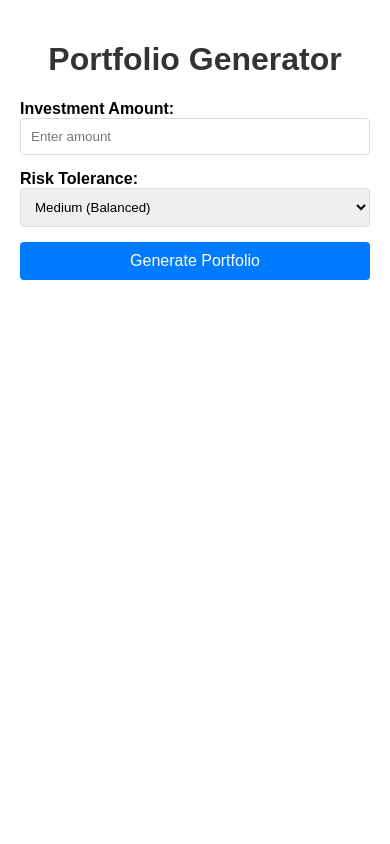
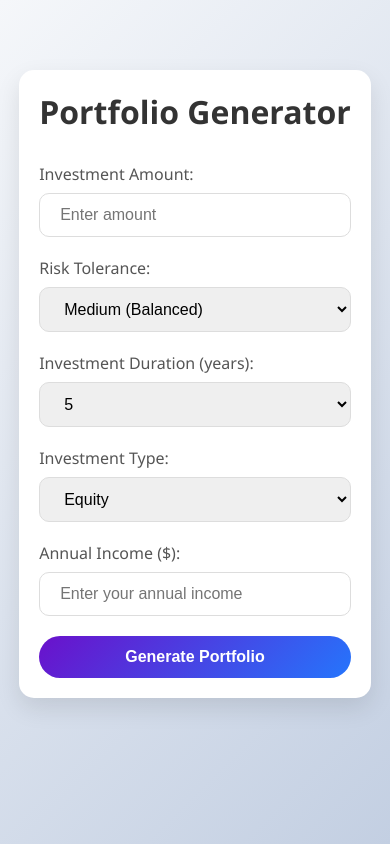
Before and after one commit to llaliotis/Portfolio-Generator, a React (Create React App) app in the folder client/: page / in a window 390 px wide. Built offline with nearby package versions, Linux system fonts and the light colour scheme.

Commit message:
Enriched the UI, modified app.js & app.css

```diff
--- a/client/src/App.css
+++ b/client/src/App.css
@@ -1,70 +1,132 @@
+/* Reset some default styles */
+* {
+  box-sizing: border-box;
+  margin: 0;
+  padding: 0;
+}
+
+body {
+  font-family: 'Segoe UI', Tahoma, Geneva, Verdana, sans-serif;
+  background: linear-gradient(135deg, #f5f7fa, #c3cfe2);
+  min-height: 100vh;
+  display: flex;
+  justify-content: center;
+  align-items: flex-start; /* Align items from the top */
+  padding: 50px 0; /* Add space at both top and bottom */
+}
+
 .app-container {
-  font-family: Arial, sans-serif;
-  padding: 20px;
-  max-width: 600px;
-  margin: 0 auto;
+  background: white;
+  padding: 40px;
+  border-radius: 15px;
+  box-shadow: 0 10px 25px rgba(0, 0, 0, 0.1);
+  width: 100%;
+  max-width: 500px;
+  margin-top: 20px;  /* Space at the top of the container */
+  margin-bottom: 50px; /* Space at the bottom of the container */
 }
+
+
 
 h1 {
   text-align: center;
+  margin-bottom: 30px;
   color: #333;
 }
 
-.portfolio-form {
-  display: flex;
-  flex-direction: column;
-  gap: 15px;
+.portfolio-form .form-group {
+  margin-bottom: 20px;
 }
 
-.form-group {
-  display: flex;
-  flex-direction: column;
+.portfolio-form label {
+  display: block;
+  margin-bottom: 8px;
+  color: #555;
+  font-weight: 500;
 }
 
-label {
-  font-weight: bold;
+.portfolio-form input,
+.portfolio-form select {
+  width: 100%;
+  padding: 12px 20px;
+  border: 1px solid #ddd;
+  border-radius: 10px;
+  transition: border 0.3s ease;
+  font-size: 16px;
 }
 
-input[type="number"], select {
-  padding: 10px;
-  border: 1px solid #ddd;
-  border-radius: 4px;
+.portfolio-form input:focus,
+.portfolio-form select:focus {
+  border-color: #6a11cb;
+  outline: none;
 }
 
-button {
-  padding: 10px 20px;
+.portfolio-form button {
+  width: 100%;
+  padding: 15px;
+  background: linear-gradient(135deg, #6a11cb, #2575fc);
   border: none;
-  border-radius: 4px;
-  background-color: #007bff;
+  border-radius: 25px;
   color: white;
-  font-size: 16px;
+  font-size: 18px;
+  font-weight: bold;
   cursor: pointer;
-  transition: background-color 0.3s;
+  transition: background 0.3s ease, transform 0.2s ease;
 }
 
-button:hover {
-  background-color: #0056b3;
-}
-
-button:disabled {
-  background-color: #cccccc;
+.portfolio-form button:disabled {
+  background: #a0a0a0;
   cursor: not-allowed;
 }
 
+.portfolio-form button:hover:not(:disabled) {
+  background: linear-gradient(135deg, #2575fc, #6a11cb);
+  transform: translateY(-2px);
+}
+
 .error-message {
-  color: red;
-  font-weight: bold;
-  text-align: center;
+  margin-top: 20px;
+  padding: 15px;
+  background: #ffe6e6;
+  color: #cc0000;
+  border-left: 5px solid #ff4d4d;
+  border-radius: 5px;
 }
 
 .portfolio-container {
-  margin-top: 20px;
+  margin-top: 30px;
+  padding: 20px;
+  background: #f0f4ff;
+  border-radius: 10px;
+  box-shadow: 0 5px 15px rgba(0, 0, 0, 0.05);
+}
+
+.portfolio-container h2 {
+  margin-bottom: 15px;
+  color: #333;
 }
 
 .portfolio-text {
-  white-space: pre-wrap; /* Preserve whitespace and line breaks */
-  background-color: #f9f9f9;
-  padding: 10px;
-  border: 1px solid #ddd;
-  border-radius: 4px;
+  background: #fff;
+  padding: 15px;
+  border-radius: 8px;
+  font-family: 'Courier New', Courier, monospace;
+  color: #444;
+  max-height: 300px;
+  white-space: pre-wrap; /* This allows text to wrap within the container */
+  word-wrap: break-word; /* Break long words to avoid overflow */
+  overflow-x: auto; /* Still keeps x-scroll if absolutely needed, but highly unlikely */
 }
+
+
+/* Responsive Design */
+@media (max-width: 600px) {
+  .app-container {
+    padding: 20px;
+  }
+
+  .portfolio-form button {
+    font-size: 16px;
+    padding: 12px;
+  }
+}
--- a/client/src/App.js
+++ b/client/src/App.js
@@ -1,9 +1,12 @@
 import React, { useState } from 'react';
-import './App.css'; // Import a CSS file for styling
+import './App.css'; // Import the updated CSS file
 
 function App() {
   const [amount, setAmount] = useState('');
   const [riskTolerance, setRiskTolerance] = useState('medium');
+  const [investmentDuration, setInvestmentDuration] = useState('5');
+  const [investmentType, setInvestmentType] = useState('equity');
+  const [income, setIncome] = useState('');
   const [portfolio, setPortfolio] = useState('');
   const [error, setError] = useState(null);
   const [loading, setLoading] = useState(false);
@@ -22,7 +25,13 @@ function App() {
         headers: {
           'Content-Type': 'application/json',
         },
-        body: JSON.stringify({ amount, risk_tolerance: riskTolerance }),
+        body: JSON.stringify({
+          amount,
+          risk_tolerance: riskTolerance,
+          investment_duration: investmentDuration,
+          investment_type: investmentType,
+          income,
+        }),
       });
 
       if (!response.ok) {
@@ -36,7 +45,11 @@ function App() {
 
       const data = await response.json();
       // Convert the portfolio object to a string if needed
-      setPortfolio(typeof data.portfolio === 'object' ? JSON.stringify(data.portfolio, null, 2) : data.portfolio);
+      setPortfolio(
+        typeof data.portfolio === 'object'
+          ? JSON.stringify(data.portfolio, null, 2)
+          : data.portfolio
+      );
     } catch (error) {
       console.error('Error fetching portfolio:', error);
       setError(error.message);
@@ -73,6 +86,45 @@ function App() {
             <option value="high">High (Aggressive)</option>
           </select>
         </div>
+        <div className="form-group">
+          <label htmlFor="investmentDuration">Investment Duration (years):</label>
+          <select
+            id="investmentDuration"
+            value={investmentDuration}
+            onChange={(e) => setInvestmentDuration(e.target.value)}
+            required
+          >
+            <option value="1">1</option>
+            <option value="3">3</option>
+            <option value="5">5</option>
+            <option value="10">10</option>
+          </select>
+        </div>
+        <div className="form-group">
+          <label htmlFor="investmentType">Investment Type:</label>
+          <select
+            id="investmentType"
+            value={investmentType}
+            onChange={(e) => setInvestmentType(e.target.value)}
+            required
+          >
+            <option value="equity">Equity</option>
+            <option value="bonds">Bonds</option>
+            <option value="real_estate">Real Estate</option>
+            <option value="commodities">Commodities</option>
+          </select>
+        </div>
+        <div className="form-group">
+          <label htmlFor="income">Annual Income ($):</label>
+          <input
+            id="income"
+            type="number"
+            value={income}
+            onChange={(e) => setIncome(e.target.value)}
+            placeholder="Enter your annual income"
+            required
+          />
+        </div>
         <button type="submit" disabled={loading}>
           {loading ? 'Generating...' : 'Generate Portfolio'}
         </button>
```
